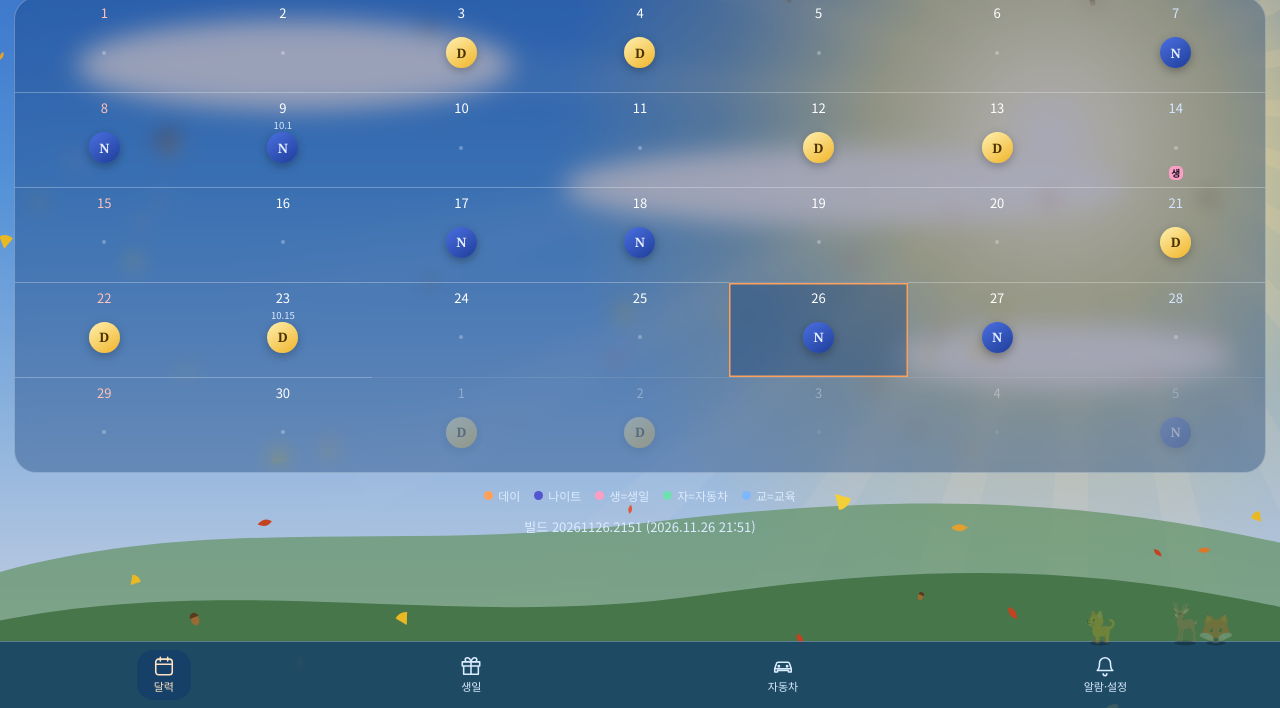
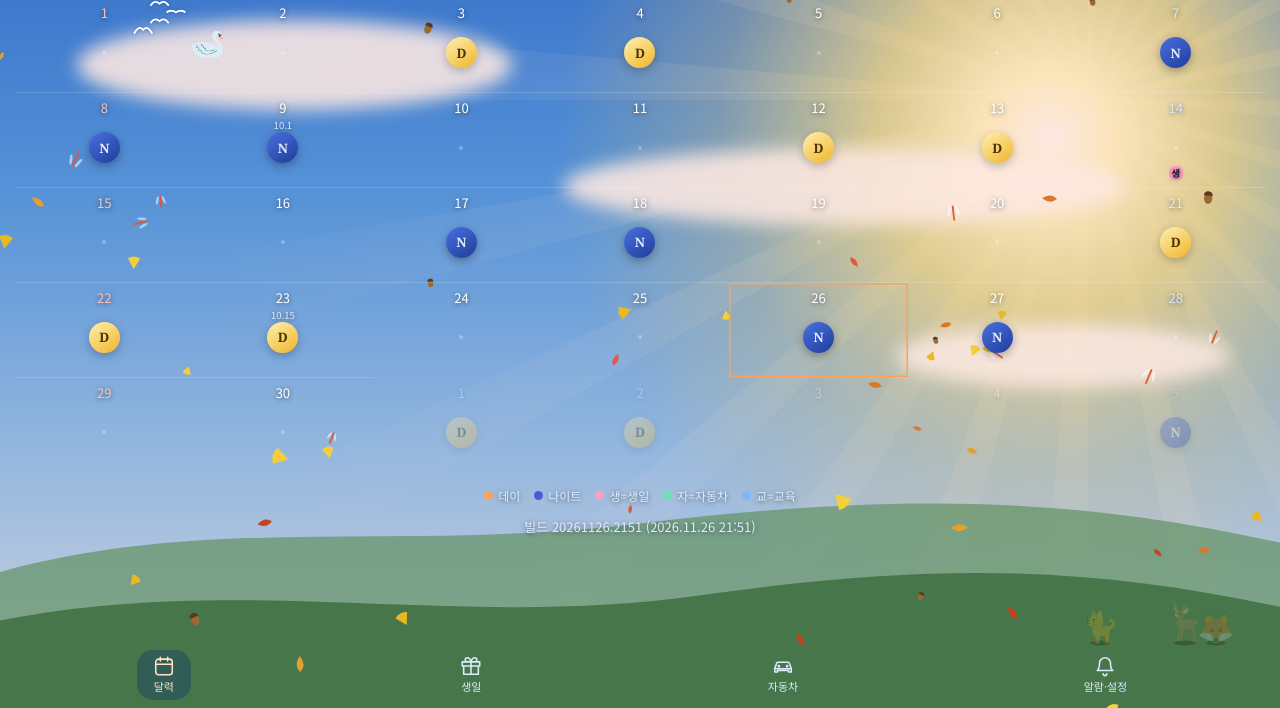
Before and after one commit to choijun4814/family-calendar, a plain HTML site: page index.html in a window 1280 px wide. Shown: the part 92-800 px from the top of the page. Drawn offline with Linux system fonts and the light colour scheme.

Commit message:
Add files via upload

```diff
--- a/index.html
+++ b/index.html
@@ -72,6 +72,11 @@ textarea{width:100%;min-height:84px;background:var(--c);border:1px solid var(--l
 .n .mw{left:-20%;top:6%;width:140%;height:22vw;transform:rotate(-24deg);background:radial-gradient(ellipse at center,rgba(200,185,255,.38),rgba(120,130,255,.15) 45%,transparent 70%);filter:blur(12px)}
 .tn{inset:0;background:var(--tint,transparent);transition:background .5s}.hl{left:0;right:0;bottom:0;width:100%;height:34%}
 #fy{position:fixed;inset:0;z-index:5;pointer-events:none;display:none}html[data-skin=auto] #fy{display:block}
+html[data-skin=auto] .gr{background:none;border-color:transparent;-webkit-backdrop-filter:none;backdrop-filter:none}
+html[data-skin=auto] .cell{border-top-color:rgba(255,255,255,.16)}html[data-skin=auto] .cell.t{background:none}
+html[data-skin=auto] nav{background:none;-webkit-backdrop-filter:none;backdrop-filter:none;border-top-color:transparent}
+html[data-skin=auto] #v-cal,html[data-skin=auto] header,html[data-skin=auto] nav{text-shadow:0 1px 5px rgba(0,0,0,.55)}
+html[data-skin=auto] h1{text-shadow:none;filter:drop-shadow(0 1px 4px rgba(0,0,0,.55))}html[data-skin=auto] .bd{text-shadow:none}
 </style></head><body>
 <svg width="0" height="0" style="position:absolute"><defs>
 <symbol id="i-cal"><rect x="3" y="4.5" width="18" height="17" rx="3"/><path d="M16 2.5v4M8 2.5v4M3 10h18"/></symbol>
@@ -134,7 +139,7 @@ function rs(){const m=trD(),inv=b=>Object.keys(m).find(k=>m[k]==b);
 <div class="card k"><b>기상 알람</b><div class="mu">데이 당일 06:10, 나이트 전날 16:10, 교육일 14:30에 알림이 울려요. 파일을 열면 삼성·구글 캘린더에 등록돼요.</div><select id="mo"><option value="1">앞으로 1개월</option><option value="3" selected>앞으로 3개월</option><option value="6">앞으로 6개월</option></select><button class="btn" data-a="ics">알람 파일 받기</button></div>
 <div class="card k"><b>사내교육</b><div class="mu">교육 첫날을 넣으면 그다음 나이트 전날이 교육일(16:00까지 출근)로 표시돼요.</div>${S.tr.map((b,i)=>{const k=inv(b);return`<div class="li"><span>${b} → 교육일 ${k?k.slice(5).replace('-','/')+' ('+WD[new Date(k+'T12:00').getDay()]+')':''}</span><button class="x" data-a="dtr" data-i="${i}">삭제</button></div>`}).join('')}<input type="date" id="ntr"><button class="btn s" data-a="atr">교육 추가</button></div>
 <div class="card k"><b>스킨</b><div class="sw">${SK.map(x=>`<button data-a="sk" data-v="${x[0]}" class="${S.skin==x[0]?'on':''}" title="${x[1]}" style="background:linear-gradient(135deg,${x[2]},${x[3]} 55%,${x[4]})"></button>`).join('')}</div><div class="mu" style="margin-top:8px">${SK.find(x=>x[0]==S.skin)[1]}</div></div>
-<div class="card k"><b>자동 테마</b><div class="mu">시간(아침·낮·밤)과 계절에 맞춰 하늘과 효과가 자동으로 바뀌어요. 지금은 ${window.AT?AT.label():''}</div><div class="fn"><button data-a="an" class="${S.an===0?'':'on'}">동물 ${S.an===0?'꺼짐':'켜짐'}</button><button data-a="pt" class="${S.pt===0?'':'on'}">효과 ${S.pt===0?'꺼짐':'켜짐'}</button></div></div>
+<div class="card k"><b>자동 테마</b><div class="mu">시간(아침·낮·밤)과 계절에 맞춰 하늘과 효과가 자동으로 바뀌어요. 지금은 ${window.AT?AT.label():''}</div><div class="fn"><button data-a="an" class="${S.an===0?'':'on'}">동물 ${S.an===0?'꺼짐':'켜짐'}</button><button data-a="pt" class="${S.pt===0?'':'on'}">효과 ${S.pt===0?'꺼짐':'켜짐'}</button><button data-a="sn" class="${S.sn===0?'':'on'}">새소리 ${S.sn===0?'꺼짐':'켜짐'}</button></div></div>
 <div class="card k"><b>글꼴</b><div class="fn">${FN.map(x=>`<button data-a="fn" data-v="${x[0]}" class="${S.font==x[0]?'on':''}" style="font-family:${x[2]}">${x[1]}</button>`).join('')}</div></div>
 <div class="card k"><b>빌드 정보</b><div class="mu" id="bn2">${BT}</div></div>
 <div class="card k"><b>백업</b><div class="mu">폰을 바꾸거나 브라우저 데이터를 지우기 전에 저장해 두세요.</div><button class="btn s" data-a="exp">백업 저장</button><button class="btn s" data-a="imp">백업 불러오기</button></div>
@@ -149,7 +154,7 @@ const AC={
  dcar:a=>{if(confirm('삭제할까요?')){S.car.splice(+a.dataset.i,1);sv();rcar();rc()}},
  atr:()=>{const v=$('#ntr').value;if(v&&!S.tr.includes(v)){S.tr.push(v);S.tr.sort();sv();rs();rc()}},
  dtr:a=>{S.tr.splice(+a.dataset.i,1);sv();rs();rc()},
- chip:a=>{const t=$('#mt');t.value+=(t.value&&!/\s$/.test(t.value)?' ':'')+a.dataset.t},smm:a=>{const v=$('#mt').value.trim();v?S.memo[a.dataset.k]=v:delete S.memo[a.dataset.k];sv();cl();rc()},sk:a=>{S.skin=a.dataset.v;sv();ap();rs()},fn:a=>{S.font=a.dataset.v;sv();ap();rs()},an:a=>{S.an=S.an===0?1:0;sv();rs()},pt:a=>{S.pt=S.pt===0?1:0;sv();AT.sync();rs()},
+ chip:a=>{const t=$('#mt');t.value+=(t.value&&!/\s$/.test(t.value)?' ':'')+a.dataset.t},smm:a=>{const v=$('#mt').value.trim();v?S.memo[a.dataset.k]=v:delete S.memo[a.dataset.k];sv();cl();rc()},sk:a=>{S.skin=a.dataset.v;sv();ap();rs()},fn:a=>{S.font=a.dataset.v;sv();ap();rs()},an:a=>{S.an=S.an===0?1:0;sv();rs()},pt:a=>{S.pt=S.pt===0?1:0;sv();AT.sync();rs()},sn:a=>{S.sn=S.sn===0?1:0;sv();rs();if(S.sn!==0)AT.unlock()},
  exp:()=>dl('famcal-backup.json','application/json',JSON.stringify(S)),imp:()=>$('#fi').click(),
  inst:()=>window.dp&&window.dp.prompt(),
  ics:()=>{const mo=+$('#mo').value,L=['BEGIN:VCALENDAR','VERSION:2.0','PRODID:-//FamCal//KO'],tr=trD(),st=new Date().toISOString().replace(/[-:]|\.\d+/g,''),s=x=>x.getFullYear()+P(x.getMonth()+1)+P(x.getDate())+'T'+P(x.getHours())+P(x.getMinutes())+'00';let id=0;
@@ -212,7 +217,7 @@ const EF='"Apple Color Emoji","Noto Color Emoji","Segoe UI Emoji",sans-serif';
 function em(c,e,x,y,size,flip,rot){c.save();c.translate(x,y);if(rot)c.rotate(rot);if(flip)c.scale(-1,1);c.font=size+'px '+EF;c.textAlign='center';c.textBaseline='bottom';c.fillText(e,0,0);c.restore()}
 const G={spring:['🐇','🐥','🐑','🦆','🐕','🐈'],summer:['🐕','🐸','🐢','🦀','🐈','🐿️'],autumn:['🐿️','🦊','🦌','🦔','🐻','🐈'],winter:['🐧','🦊','🐇','🐈','🦌','🐕']};
 const GN={spring:['🐇','🦔','🐈'],summer:['🐸','🦔','🐈'],autumn:['🦔','🦊','🐿️'],winter:['🦊','🐇','🐈']};
-const FL={m:['🐦','🕊️'],d:['🕊️','🐦','🦅'],n:['🦉','🦇']};
+const FL={m:['🐦','🕊️','🦜'],d:['🕊️','🐦','🦅','🦜','🦢'],n:['🦉','🦇']};
 const HOP=new Set(['🐇','🐸','🐥','🐿️']),SLOW=new Set(['🐢','🦔','🦀']);
 const SZ={'🦌':36,'🐻':34,'🐕':32,'🐑':32,'🐥':24,'🦔':24,'🐸':24,'🦀':24,'🐢':26,'🐧':30};
 function spawn(){const pool=(cs==='n'?GN:G)[cm].filter(e=>!an.some(a=>a.e===e));if(!pool.length)return;const e=pool[Math.random()*pool.length|0],d=Math.random()<.5?1:-1,sp=SLOW.has(e)?.25+Math.random()*.15:HOP.has(e)?.7+Math.random()*.4:.6+Math.random()*.5;an.push({e,dir:d,sp,x:d>0?-34:W+34,ph:Math.random()*6,pause:0})}
@@ -223,8 +228,24 @@ if(a.x<-40||a.x>W+40){an.splice(i,1);continue}
 const hop=HOP.has(a.e),lift=a.pause>0?0:Math.abs(Math.sin(a.ph))*(hop?11:2.5),sz=SZ[a.e]||30;
 b.fillStyle='rgba(0,0,0,.22)';b.beginPath();b.ellipse(a.x,gy-1,sz*.32*(1-lift/40),2.6,0,0,6.3);b.fill();
 em(b,a.e,a.x,gy-lift,sz,a.dir>0,a.pause>0?0:Math.sin(a.ph)*.05)}}
-function fliers(a,dt){if(!fl.length&&Math.random()<.004*dt){const d=Math.random()<.5?1:-1,L=FL[cs];fl.push({e:L[Math.random()*L.length|0],dir:d,x:d>0?-30:W+30,y:H*(.12+Math.random()*.22),sp:1+Math.random()*.7,ph:Math.random()*6})}
-for(let i=fl.length-1;i>=0;i--){const f=fl[i];f.x+=f.dir*f.sp*dt;f.ph+=.07*dt;if(f.x<-40||f.x>W+40){fl.splice(i,1);continue}em(a,f.e,f.x,f.y+Math.sin(f.ph)*14,26,f.dir>0,Math.sin(f.ph)*.12)}}
+let ac=null;
+const AC=()=>{if(!ac){try{ac=new(window.AudioContext||window.webkitAudioContext)()}catch(e){}}return ac};
+const unlock=()=>{const a=AC();if(a&&a.state!=='running')a.resume();setTimeout(()=>snd('🐦',W/2),200)};
+['click','touchend'].forEach(ev=>addEventListener(ev,()=>{if(S.sn!==0){const a=AC();if(a&&a.state==='suspended')a.resume()}},{passive:true}));
+function tone(f0,f1,t0,d,v,ty,pan){const a=ac,o=a.createOscillator(),g=a.createGain();o.type=ty||'sine';o.frequency.setValueAtTime(f0,t0);o.frequency.exponentialRampToValueAtTime(f1,t0+d);g.gain.setValueAtTime(.0001,t0);g.gain.exponentialRampToValueAtTime(v,t0+d*.25);g.gain.exponentialRampToValueAtTime(.0001,t0+d);o.connect(g);let out=g;if(a.createStereoPanner){const p=a.createStereoPanner();p.pan.value=pan;g.connect(p);out=p}out.connect(a.destination);o.start(t0);o.stop(t0+d+.03)}
+function snd(e,x){if(S.sn===0||!ac||ac.state!=='running')return;const t=ac.currentTime+.02,pan=Math.max(-1,Math.min(1,x/W*2-1));
+if(e==='🕊️'){for(let i=0;i<3;i++)tone(430,380,t+i*.42,.32,.05,'sine',pan)}
+else if(e==='🦉'){tone(330,290,t,.4,.06,'sine',pan);tone(330,290,t+.7,.25,.05,'sine',pan);tone(330,270,t+1.05,.45,.05,'sine',pan)}
+else if(e==='🦅'){tone(3200,1800,t,.4,.03,'triangle',pan)}
+else if(e==='🦜'){tone(1500,2300,t,.14,.04,'triangle',pan);tone(2300,1700,t+.2,.16,.04,'triangle',pan)}
+else if(e==='🦢'){tone(520,640,t,.3,.04,'triangle',pan);tone(640,520,t+.35,.3,.04,'triangle',pan)}
+else{const n=2+Math.random()*3|0,b=2600+Math.random()*1500;for(let i=0;i<n;i++){const t0=t+i*(.1+Math.random()*.06),up=Math.random()<.6;tone(up?b:b*1.4,up?b*1.45:b*.8,t0,.08,.045,'sine',pan)}}}
+function fliers(a,dt,t){if(fl.length<3&&Math.random()<.0025*dt){const d=Math.random()<.5?1:-1,L=FL[cs],fk=cs!=='n'&&Math.random()<.4;fl.push({k:fk,e:L[Math.random()*L.length|0],dir:d,x:d>0?-60:W+60,y:H*(.09+Math.random()*.26),sp:(fk?1.3:1)+Math.random()*.7,ph:Math.random()*6,n:3+(Math.random()*5|0),z:.8+Math.random()*.5,ck:t+400+Math.random()*900})}
+for(let i=fl.length-1;i>=0;i--){const f=fl[i];f.x+=f.dir*f.sp*dt;f.ph+=(f.k?.22:.07)*dt;if(f.x<-80||f.x>W+80){fl.splice(i,1);continue}
+if(t>f.ck&&f.x>0&&f.x<W){snd(f.k?'🐦':f.e,f.x);f.ck=t+1500+Math.random()*2500}
+if(f.k){const z=f.z;a.strokeStyle=cs==='m'?'#2a1538':'#fff';a.lineWidth=1.7*z;a.lineCap='round';a.shadowColor=cs==='d'?'rgba(0,70,140,.5)':'transparent';a.shadowBlur=3;
+for(let j=0;j<f.n;j++){const k=(j+1)>>1,sg=j%2?1:-1,bx=f.x-f.dir*k*15*z,by=f.y+(j?sg*k*8*z:0)+Math.sin(f.ph*.3)*4,fw=Math.sin(f.ph+k*.35);a.beginPath();a.moveTo(bx-8*z,by+fw*5*z);a.quadraticCurveTo(bx-4*z,by-3*z-fw*3*z,bx,by);a.quadraticCurveTo(bx+4*z,by-3*z-fw*3*z,bx+8*z,by+fw*5*z);a.stroke()}a.shadowBlur=0}
+else em(a,f.e,f.x,f.y+Math.sin(f.ph)*14,28,f.dir>0,Math.sin(f.ph)*.12)}}
 function drawStars(a,t){if(!stars)stars=Array.from({length:Math.round(W*H/2600)},()=>({x:Math.random()*W,y:Math.random()*H*.62,r:Math.random()*1.2+.3,p:Math.random()*6}));
 for(const q of stars){const al=.45+.55*Math.sin(t/700+q.p);a.fillStyle=`rgba(255,250,235,${al})`;a.beginPath();a.arc(q.x,q.y,q.r,0,6.3);a.fill();if(q.r>1.25){a.strokeStyle=`rgba(255,250,235,${al*.6})`;a.lineWidth=.7;a.beginPath();a.moveTo(q.x-5,q.y);a.lineTo(q.x+5,q.y);a.moveTo(q.x,q.y-5);a.lineTo(q.x,q.y+5);a.stroke()}}
 if(!sh&&Math.random()<.004)sh={x:W*.3+Math.random()*W*.6,y:Math.random()*H*.2,l:0};
@@ -233,7 +254,7 @@ function frame(t){raf=0;if(!on||document.hidden)return;const dt=Math.min(3,(t-la
 const a=bk.getContext('2d'),b=fy.getContext('2d');a.clearRect(0,0,W,H);b.clearRect(0,0,W,H);
 if(cs==='n')drawStars(a,t);
 if(S.pt!==0){if(!parts)mkParts();for(const p of parts){a.save();draw(a,p,W,H,t);a.restore()}}
-if(S.an!==0){fliers(a,dt);ground(b,dt)}
+if(S.an!==0){fliers(a,dt,t);ground(b,dt)}
 if(!rm)raf=requestAnimationFrame(frame)}
 const start=()=>{if(on&&!raf)raf=requestAnimationFrame(frame)};
 function size(){const d=Math.min(devicePixelRatio||1,2);W=innerWidth;H=innerHeight;[bk,fy].forEach(c=>{c.width=W*d;c.height=H*d;c.style.width=W+'px';c.style.height=H+'px';c.getContext('2d').setTransform(d,0,0,d,0,0)});NH=nav?nav.offsetHeight:60;stars=null;parts=null}
@@ -248,7 +269,7 @@ function sync(){on=S.skin==='auto';if(on){size();apply();start()}else clear()}
 addEventListener('resize',()=>{if(on)size()});
 document.addEventListener('visibilitychange',()=>{if(!document.hidden&&on){if(slot()!==cs||seas()!==cm)apply();start()}});
 setInterval(()=>{if(on&&(slot()!==cs||seas()!==cm))apply()},60000);
-window.AT={sync,label:()=>SN[seas()]+' · '+TN[slot()]};
+window.AT={sync,unlock,label:()=>SN[seas()]+' · '+TN[slot()]};
 })();
 ap();rc();
 const bf=new Intl.DateTimeFormat('en-CA',{timeZone:'Asia/Seoul',year:'numeric',month:'2-digit',day:'2-digit',hour:'2-digit',minute:'2-digit',hourCycle:'h23'});let BT='';
--- a/sw.js
+++ b/sw.js
@@ -1,4 +1,4 @@
-const C='fc-v3',F=['./','index.html','manifest.json','icon-192.png','icon-512.png'];
+const C='fc-v4',F=['./','index.html','manifest.json','icon-192.png','icon-512.png'];
 self.addEventListener('install',e=>e.waitUntil(caches.open(C).then(c=>c.addAll(F)).then(()=>self.skipWaiting())));
 self.addEventListener('activate',e=>e.waitUntil(caches.keys().then(k=>Promise.all(k.filter(x=>x!=C).map(x=>caches.delete(x)))).then(()=>clients.claim())));
 self.addEventListener('fetch',e=>{if(e.request.method!='GET')return;e.respondWith(fetch(e.request).then(r=>{const c=r.clone();caches.open(C).then(x=>x.put(e.request,c));return r}).catch(()=>caches.match(e.request)))});
```
